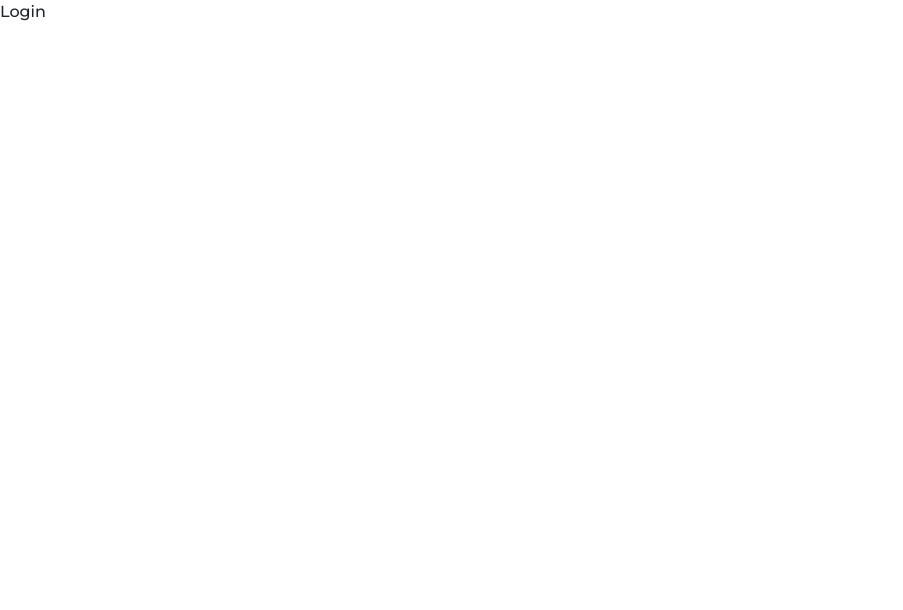
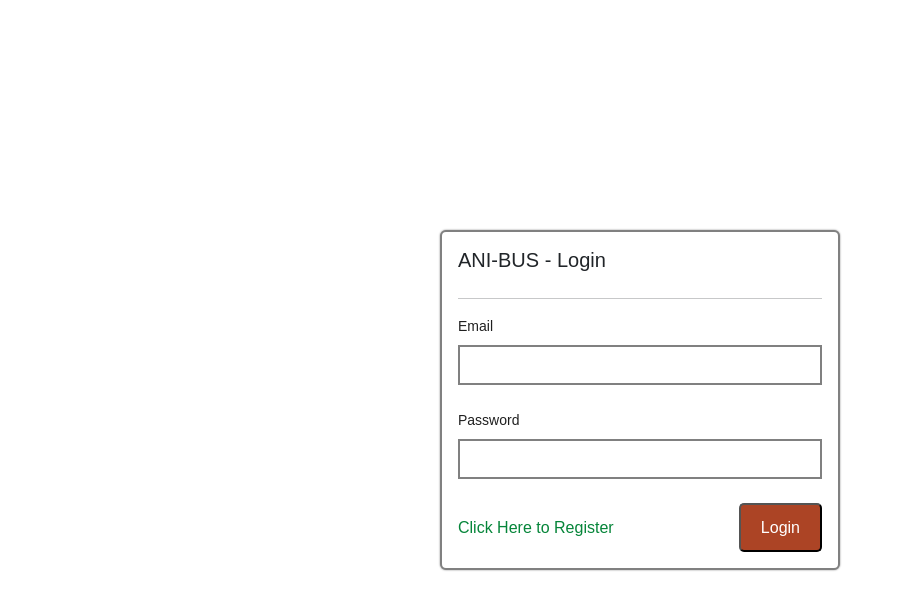
Before and after one commit to Anikalp1/ANI-BUS, a React (Create React App) app in the folder client/: page /login in a window 1280 px wide. Shown: the top 610 px of the page, without its empty margins (0-903 px from the left). Built offline with nearby package versions, Linux system fonts and the light colour scheme.

Commit message:
Created front-end part of registration and login page. Modified index.css and global.css

```diff
--- a/client/src/index.css
+++ b/client/src/index.css
@@ -1,3 +1,8 @@
+:root{
+    --primary: #058539;
+    --secondary: #AC4425;
+}
+
 @import url('https://fonts.googleapis.com/css2?family=Montserrat:wght@500&display=swap');
 
 *{
--- a/client/src/pages/Login.js
+++ b/client/src/pages/Login.js
@@ -1,8 +1,31 @@
-import React from 'react'
+import React from 'react';
+import { Form } from 'antd';
+import { Link } from "react-router-dom";
+function Login() {
 
-function Login() {
+
+    const onFinish = (values) => {
+        console.log(values)
+    }
     return (
-        <div>Login</div>
+        <div className='h-screen d-flex justify-content-center align-items-center'>
+            <div className='w-400 card p-3'>
+                <h1 className='text-lg'> ANI-BUS - Login</h1>
+                <hr />
+                <Form layout='vertical' onFinish={onFinish}>
+                    <Form.Item label='Email' name='email'>
+                        <input type="text" />
+                    </Form.Item>
+                    <Form.Item label='Password' name='password'>
+                        <input type="password" />
+                    </Form.Item>
+                    <div className='d-flex justify-content-between align-items-center'>
+                        <Link to="/register">Click Here to Register</Link>
+                        <button className='secondary-btn' type='submit'>Login</button>
+                    </div>
+                </Form>
+            </div>
+        </div>
     )
 }
 
--- a/client/src/pages/Register.js
+++ b/client/src/pages/Register.js
@@ -1,21 +1,31 @@
-import React from 'react'
-import { Form } from 'antd'
+import React from 'react';
+import { Form } from 'antd';
+import { Link } from "react-router-dom";
 function Register() {
+
+
+    const onFinish = (values) => {
+        console.log(values)
+    }
     return (
         <div className='h-screen d-flex justify-content-center align-items-center'>
             <div className='w-400 card p-3'>
                 <h1 className='text-lg'> ANI-BUS - Register</h1>
                 <hr />
-                <Form layout='vertical'>
-                    <Form.Item label='Name'>
+                <Form layout='vertical' onFinish={onFinish}>
+                    <Form.Item label='Name' name='Name'>
                         <input type="text" />
                     </Form.Item>
-                    <Form.Item label='Email'>
+                    <Form.Item label='Email' name='email'>
                         <input type="text" />
                     </Form.Item>
-                    <Form.Item label='Password'>
-                        <input type="text" />
+                    <Form.Item label='Password' name='password'>
+                        <input type="password" />
                     </Form.Item>
+                    <div className='d-flex justify-content-between align-items-center'>
+                        <Link to="/login">Click Here to Login</Link>
+                        <button className='secondary-btn' type='submit'>Register</button>
+                    </div>
                 </Form>
             </div>
         </div>
--- a/client/src/resources/global.css
+++ b/client/src/resources/global.css
@@ -36,3 +36,28 @@ input{
 .text-md{
     font-size: 10px;
 }
+
+/* buttons */
+.primary-btn{
+    background-color: var(--primary);
+    color: white;
+    border: none;
+    padding: 10px 20px;
+    cursor: pointer;
+}
+
+
+.secondary-btn{
+    background-color: var(--secondary);
+    color: white;
+    border-radius: 5px;
+    padding: 10px 20px;
+    cursor: pointer;
+}
+
+
+/* anchor tag */
+a{
+    text-decoration: none !important;
+    color: var(--primary) !important;
+}
```
